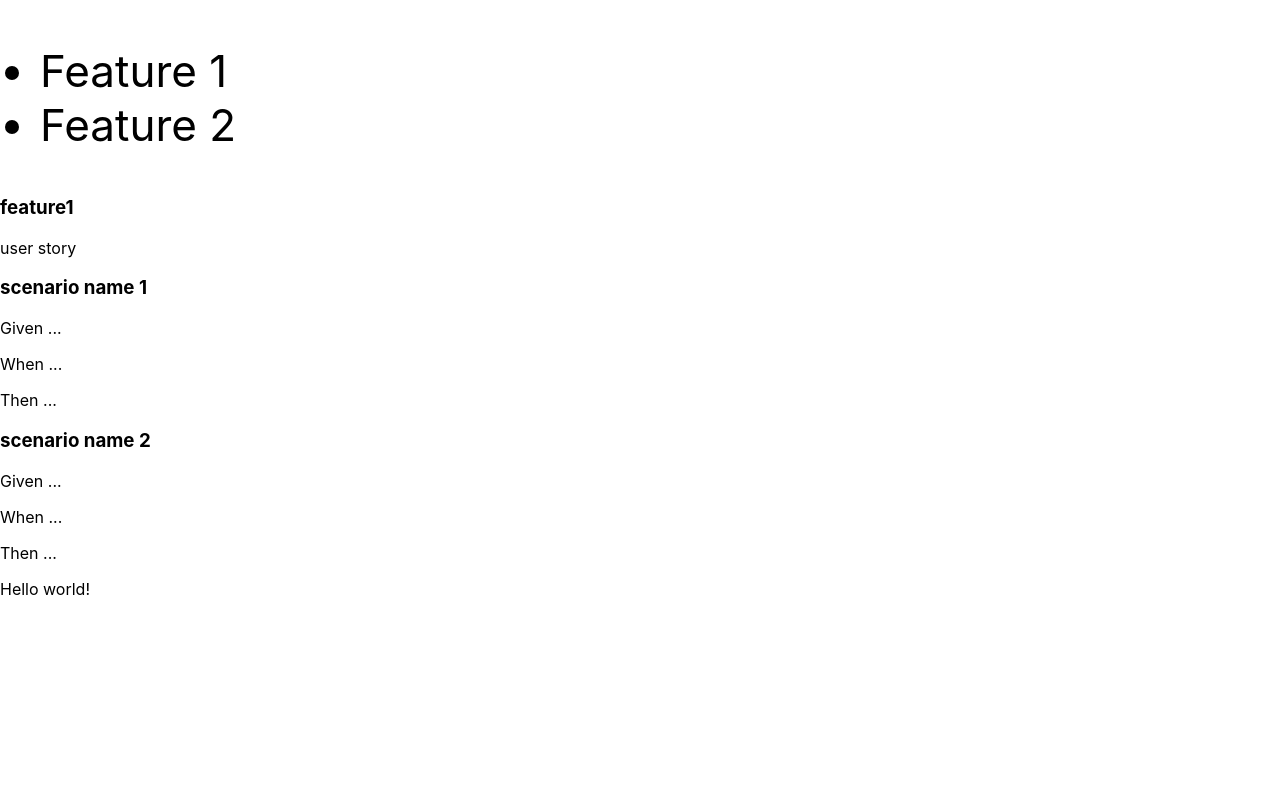
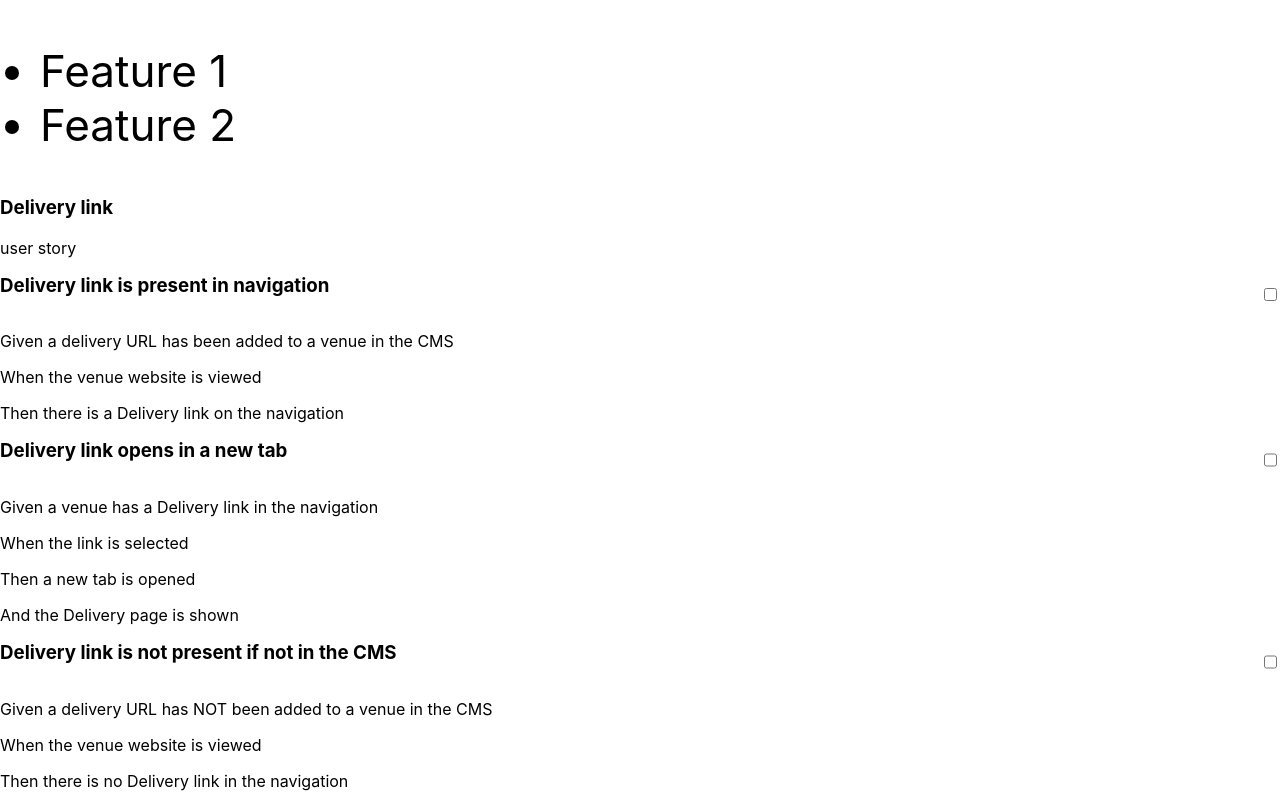
Before and after one commit to juliajungle/hackathon-yellow, a React (Create React App) app: page / in a window 1280 px wide. Shown: the top 800 px of the page. Built offline with nearby package versions, Linux system fonts and the light colour scheme.

Commit message:
added deploy script and new data

```diff
--- a/package.json
+++ b/package.json
@@ -1,5 +1,6 @@
 {
   "name": "zherkin-hackathon",
+  "homepage": "http://juliajungle.github.io/hackathon-yellow",
   "version": "0.1.0",
   "private": true,
   "dependencies": {
@@ -15,7 +16,9 @@
     "start": "react-scripts start",
     "build": "react-scripts build",
     "test": "react-scripts test",
-    "eject": "react-scripts eject"
+    "eject": "react-scripts eject",
+    "predeploy": "npm run build",
+    "deploy": "gh-pages -d build"
   },
   "eslintConfig": {
     "extends": [
@@ -36,6 +39,7 @@
     ]
   },
   "devDependencies": {
+    "gh-pages": "^3.1.0",
     "styled-components": "^5.2.3"
   }
 }
--- a/src/App.js
+++ b/src/App.js
@@ -5,10 +5,9 @@ function App() {
   return (
     <div className="App">
       <header className="App-header"></header>
-      <div>
+      <div className="App-container">
         <Nav />
         <Results />
-        <p>Hello world!</p>
       </div>
     </div>
   );
--- a/src/components/Feature.js
+++ b/src/components/Feature.js
@@ -7,7 +7,13 @@ export const Feature = ({ name, userStory, scenarios }) => {
       <h3>{name}</h3>
       <p>{userStory}</p>
       {scenarios.map(({ scenarioName, scenarioSteps }) => {
-        return <Scenario name={scenarioName} steps={scenarioSteps} />;
+        return (
+          <Scenario
+            key={scenarioName}
+            name={scenarioName}
+            steps={scenarioSteps}
+          />
+        );
       })}
     </div>
   );
--- a/src/components/Scenario.js
+++ b/src/components/Scenario.js
@@ -1,9 +1,26 @@
+import styled from "styled-components";
+
+const StyledCheckbox = styled.input``;
+const StyledTitle = styled.h3`
+  margin-top: 0;
+`;
+
+const StyledWrapper = styled.div`
+  display: flex;
+  justify-content: space-between;
+`;
+
 export const Scenario = ({ name, steps }) => {
   return (
     <div>
-      <h3>{name}</h3>
+      <StyledWrapper>
+        {" "}
+        <StyledTitle>{name}</StyledTitle>
+        <input type="checkbox" />
+      </StyledWrapper>
+
       {steps.map((step) => (
-        <p>{step}</p>
+        <p key={step}>{step}</p>
       ))}
     </div>
   );
--- a/src/data.json
+++ b/src/data.json
@@ -1,15 +1,40 @@
 {
-  "featureName": "feature1",
+  "featureName": "Delivery link",
   "userStory": "user story",
 
   "scenarios": [
     {
-      "scenarioName": "scenario name 1",
-      "scenarioSteps": ["Given ...", "When ...", "Then ..."]
+      "scenarioName": "Delivery link is present in navigation",
+      "scenarioSteps": [
+        "Given a delivery URL has been added to a venue in the CMS",
+        "When the venue website is viewed",
+        "Then there is a Delivery link on the navigation"
+      ]
     },
     {
-      "scenarioName": "scenario name 2",
-      "scenarioSteps": ["Given ...", "When ...", "Then ..."]
+      "scenarioName": "Delivery link opens in a new tab",
+      "scenarioSteps": [
+        "Given a venue has a Delivery link in the navigation",
+        "When the link is selected",
+        "Then a new tab is opened",
+        "And the Delivery page is shown"
+      ]
+    },
+    {
+      "scenarioName": "Delivery link is not present if not in the CMS",
+      "scenarioSteps": [
+        "Given a delivery URL has NOT been added to a venue in the CMS",
+        "When the venue website is viewed",
+        "Then there is no Delivery link in the navigation"
+      ]
+    },
+    {
+      "scenarioName": "Delivery link can be toggled off by Brand",
+      "scenarioSteps": [
+        "Given a venue has a Delivery link in the navigation",
+        "When that venue’s Brand has the delivery links toggled off",
+        "Then there is no Delivery link in the navigation of that venue"
+      ]
     }
   ]
 }
```
Also changed, not shown: public/index.html (+6 -2 lines), 1 other file (tests, documents, lock files or other folders).
